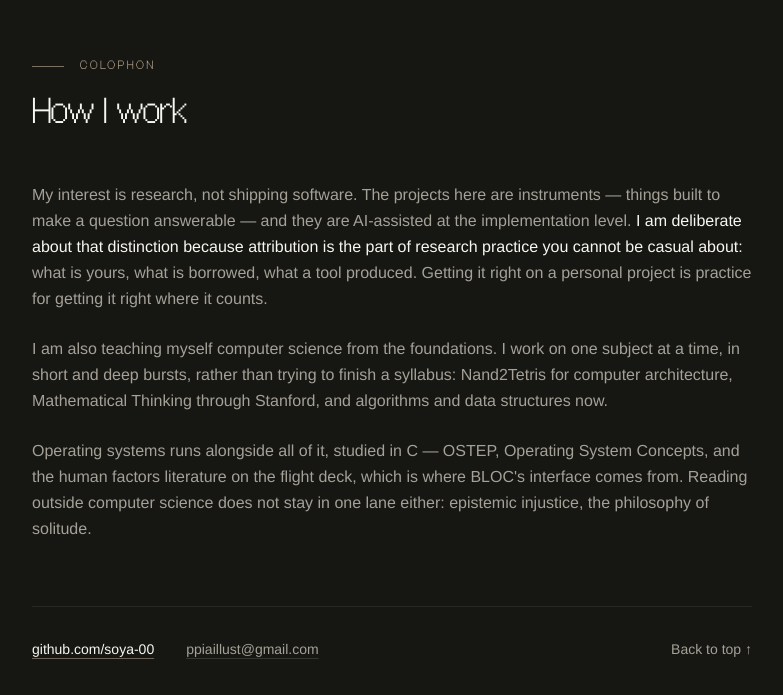
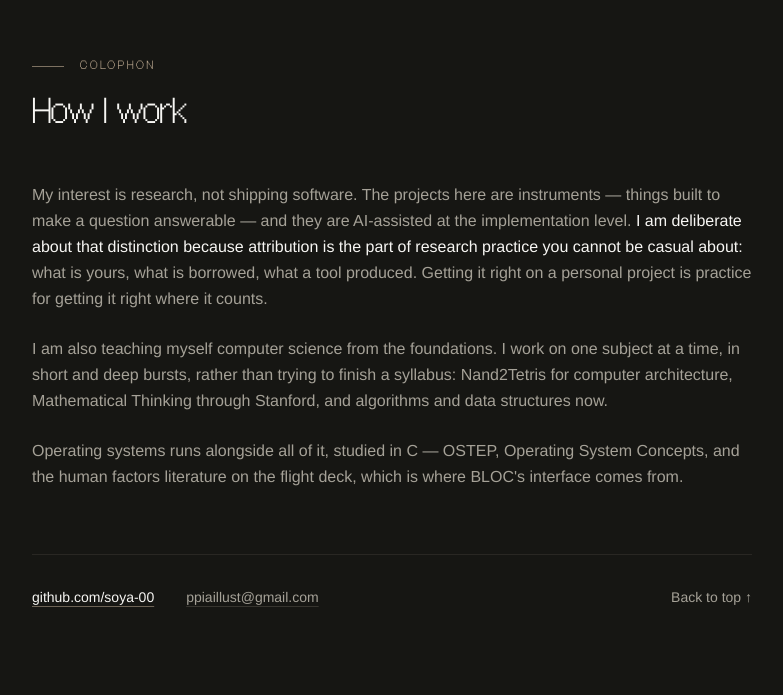
Before and after one commit to soya-00/portfolio, a React (Vite) app: page / in a window 1280 px wide. Shown: the part 5574-6269 px from the top of the page, without its empty margins (248-1031 px from the left). Built offline with nearby package versions, Linux system fonts and the light colour scheme.

Commit message:
Drop the outside-reading list from the colophon

```diff
--- a/src/components/Colophon.tsx
+++ b/src/components/Colophon.tsx
@@ -29,8 +29,6 @@ export default function Colophon() {
             Operating systems runs alongside all of it, studied in C — OSTEP,
             Operating System Concepts, and the human factors literature on the
             flight deck, which is where BLOC&apos;s interface comes from.
-            Reading outside computer science does not stay in one lane either:
-            epistemic injustice, the philosophy of solitude.
           </p>
         </div>
       </Reveal>
```
